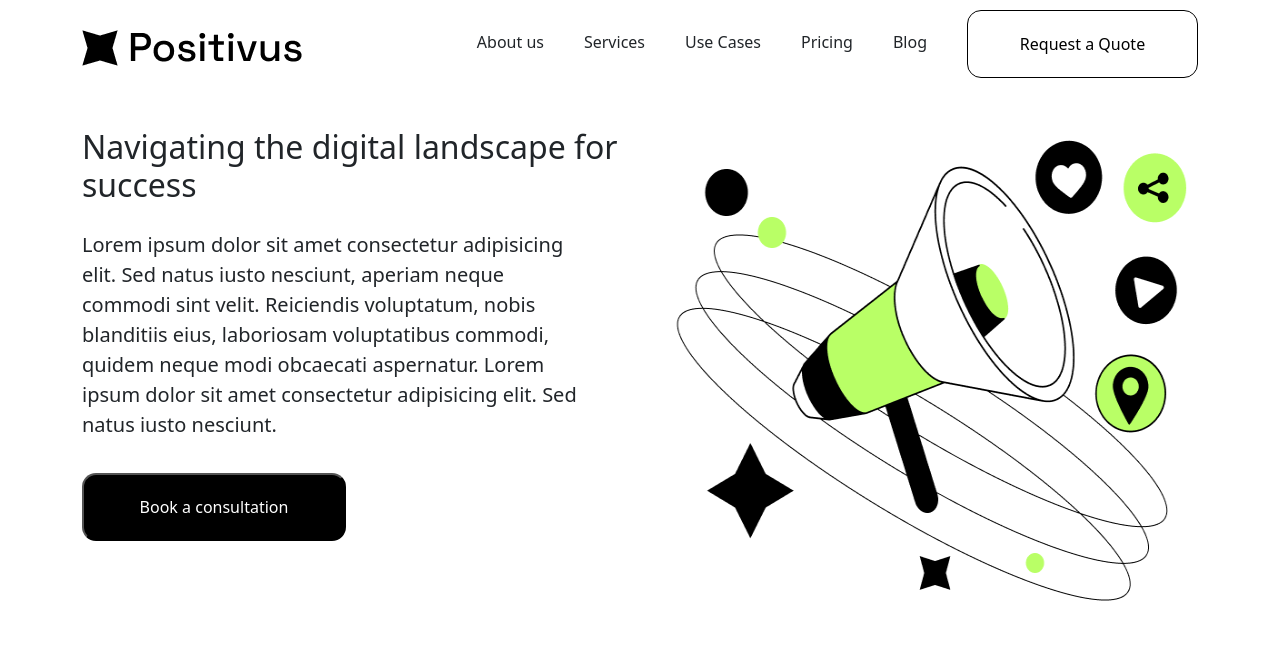
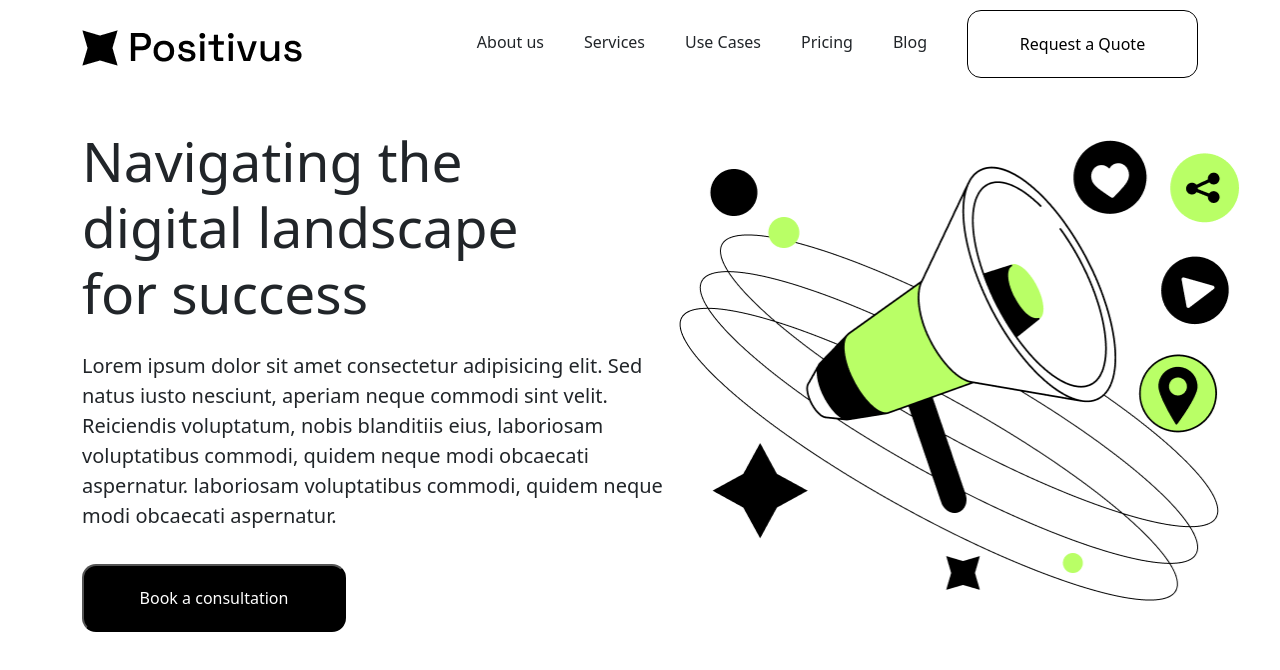
Before and after one commit to youone04/project-gunawan, a React (Vite) app: page /positivius in a window 1280 px wide. Shown: the top 670 px of the page. Built offline with nearby package versions, Linux system fonts and the light colour scheme.

Commit message:
fix: banner

```diff
--- a/src/ComponentPositivus/Banner.jsx
+++ b/src/ComponentPositivus/Banner.jsx
@@ -4,22 +4,18 @@ import ilustrastion from '@/ComponentPositivus/assets/images/Illustration.png';
 export default function Banner() {
     return (
         <Row style={{ marginTop: 50 }}>
-            <Col xs={12} sm={12} md={12} lg={6}>
-                <div className='flex-1'>
+            <Col xs={{span: 12, order: 2}} sm={{span:12, order: 2}} md={{span:12, order: 2}} lg={{span: 6, order:1}}>
                 <div className='desc-positivus'>
-                        <h2>Navigating the digital landscape for success</h2>
+                    <h1>Navigating the digital landscape for success</h1>
                     <p>Lorem ipsum dolor sit amet consectetur adipisicing elit. Sed natus iusto nesciunt,
                         aperiam neque commodi sint velit. Reiciendis voluptatum, nobis blanditiis
                         eius, laboriosam voluptatibus commodi, quidem neque modi obcaecati aspernatur.
-                            Lorem ipsum dolor sit amet consectetur adipisicing elit. Sed natus iusto nesciunt.</p>
+                        laboriosam voluptatibus commodi, quidem neque modi obcaecati aspernatur.</p>
                     <button className='btn-positivus'>Book a consultation</button>
                 </div>
-                </div>
             </Col>
-            <Col xs={12} sm={12} md={12} lg={6}>
-                <div className='flex-1'>
+            <Col xs={{span: 12, order: 1}} sm={{span:12, order: 1}} md={{span:12,order: 1}} lg={{span: 6,order: 2}}>
                 <img src={ilustrastion} alt="ilustrastion" className='ilustration' />
-                </div>
             </Col>
         </Row>
     )
--- a/src/ComponentPositivus/Header.jsx
+++ b/src/ComponentPositivus/Header.jsx
@@ -10,7 +10,7 @@ export default function Header() {
                     <h1 className='flex-1' style={{ paddingTop: 10, marginTop: 10 }}>
                         <img src={logoPositivius} alt='logo' />
                     </h1>
-                    <div className='flex-3'>
+                    <div className='flex-3 menu-positivius'>
                         <ul className='horizontal-li' style={{ paddingTop: 20, marginTop: 10 }}>
                             <li>About us</li>
                             <li>Services</li>
@@ -20,7 +20,7 @@ export default function Header() {
                         </ul>
                     </div>
                     <button
-                    className='justifiy-content-center align-items-center d-flex'
+                    className='justifiy-content-center align-items-center d-flex menu-positivius'
                     style={{
                         marginTop: 10,
                         height: 68,
--- a/src/ComponentPositivus/assets/banner.css
+++ b/src/ComponentPositivus/assets/banner.css
@@ -7,13 +7,14 @@
 
 }
 
-.desc-positivus h2 {
+.desc-positivus h1 {
     width: 458px;
+    font-size: 55px;
 }
 
 .desc-positivus p {
     font-size: 20px;
-    width: 498px;
+    width: 600px;
 }
 
 .btn-positivus {
@@ -30,7 +31,7 @@
 }
 
 /* MD */
-@media (min-width: 768px) {
+@media (max-width: 768px) {
     .desc-positivus {
         width: 100%;
         height: auto;
@@ -40,13 +41,13 @@
 
     }
 
-    .desc-positivus h2 {
+    .desc-positivus h1 {
         width: 100%;
     }
 
     .desc-positivus p {
         font-size: 20px;
-        width: 498px;
+        width: 100%;
     }
     .ilustration {
         height: 515px;
@@ -55,7 +56,7 @@
 }
 
 /* LG */
-@media (min-width: 992px) {
+@media (max-width: 992px) {
     .desc-positivus {
         width: 100%;
         height: auto;
@@ -65,13 +66,13 @@
 
     }
 
-    .desc-positivus h2 {
+    .desc-positivus h1 {
         width: 100%;
     }
 
     .desc-positivus p {
         font-size: 20px;
-        width: 498px;
+        width: 100%;
     }
     .ilustration {
         height: 515px;
--- a/src/ComponentPositivus/assets/header.css
+++ b/src/ComponentPositivus/assets/header.css
@@ -5,3 +5,16 @@
     padding: 0;
     gap: 40px;
 }
+/* MD */
+@media (max-width: 768px) {
+    .menu-positivius{
+        display: none;
+    }
+}
+
+/* LG */
+@media (max-width: 992px) {
+    .menu-positivius{
+        display: none;
+    }
+}
```
Lines whose indentation alone changed are shown as unchanged.
